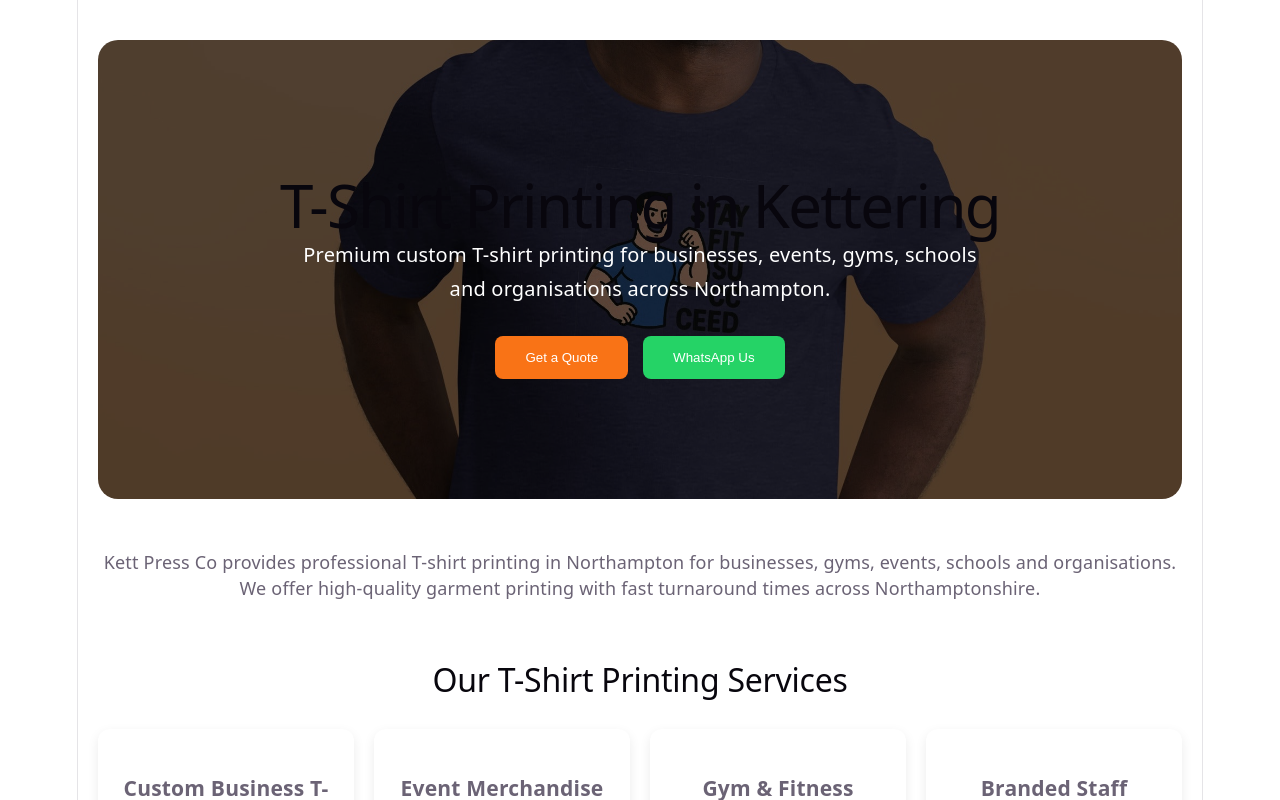
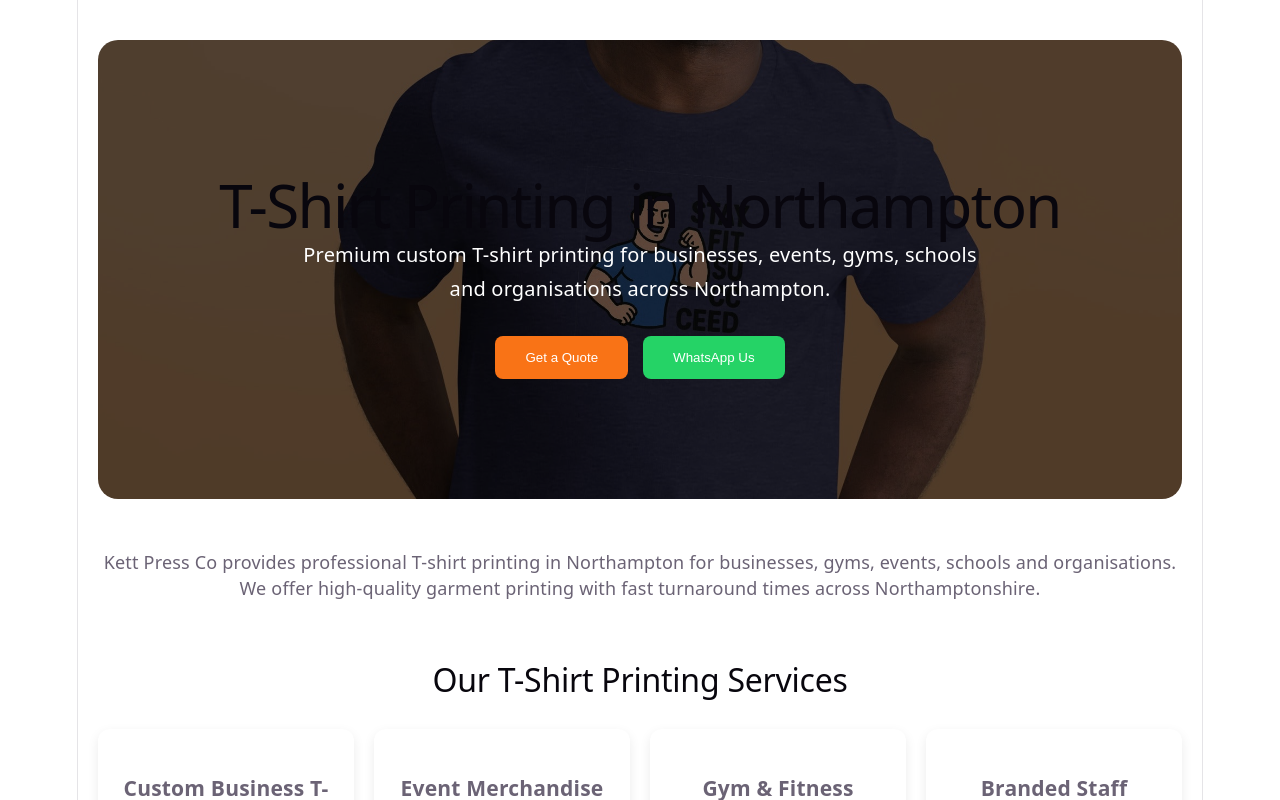
Before and after one commit to Kettpressco/kettpressco, a React (Vite) app: page /t-shirt-printing-northampton in a window 1280 px wide. Shown: the top 800 px of the page. Built offline with nearby package versions, Linux system fonts and the light colour scheme.

Commit message:
Updated website pages and improvements

```diff
--- a/src/pages/TShirtPrintingKettering.jsx
+++ b/src/pages/TShirtPrintingKettering.jsx
@@ -16,7 +16,7 @@ export default function TshirtPrintingKettering() {
     const meta = document.createElement("meta");
     meta.name = "description";
     meta.content =
-      "Professional T-Shirt Printing in Kettering. Custom printed T-shirts for businesses, events, gyms and organisations across Northamptonshire.";
+      "Based in Kettering, Northamptonshire, providing custom clothing printing for businesses, schools, events and organisations.";
     document.head.appendChild(meta);
 
     return () => {
@@ -223,7 +223,7 @@ export default function TshirtPrintingKettering() {
       lineHeight: "1.8",
     }}
   >
-    Looking for professional T-shirt printing in Kettering?
+    Kett Press Co | T-Shirt Printing Kettering | Workwear Printing Northamptonshire
     Contact Kett Press Co today for a fast, no-obligation quote.
   </p>
   <a href="tel:07770118148">
--- a/src/pages/TshirtPrintingNorthampton.jsx
+++ b/src/pages/TshirtPrintingNorthampton.jsx
@@ -11,12 +11,12 @@ export default function TshirtPrintingNorthampton() {
 
   useEffect(() => {
     document.title =
-      "T-Shirt Printing Kettering | Custom Printed T-Shirts | Kett Press Co";
+      "T-Shirt Printing Northampton | DTF Printing & Personalised Clothing | Kett Press Co";
 
     const meta = document.createElement("meta");
     meta.name = "description";
     meta.content =
-      "Professional T-Shirt Printing in Kettering. Custom printed T-shirts for businesses, events, gyms and organisations across Northamptonshire.";
+      "Professional T-Shirt Printing in Northampton. Custom printed T-shirts for businesses, events, gyms and organisations across Northamptonshire.";
     document.head.appendChild(meta);
 
     return () => {
@@ -48,7 +48,7 @@ export default function TshirtPrintingNorthampton() {
           marginBottom: "20px",
         }}
       >
-        T-Shirt Printing in Kettering
+        T-Shirt Printing in Northampton
       </h1>
 
       <p
```
